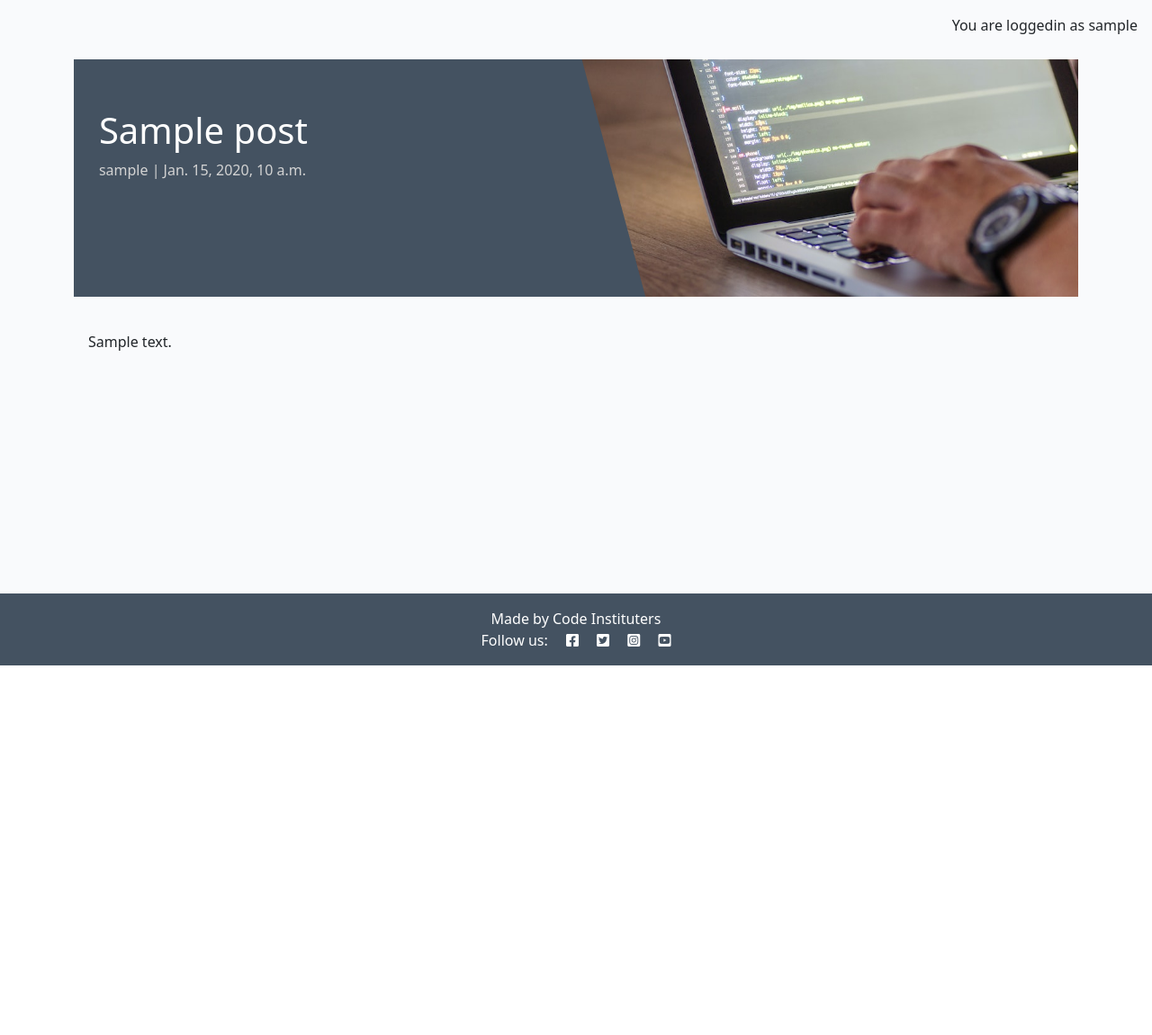
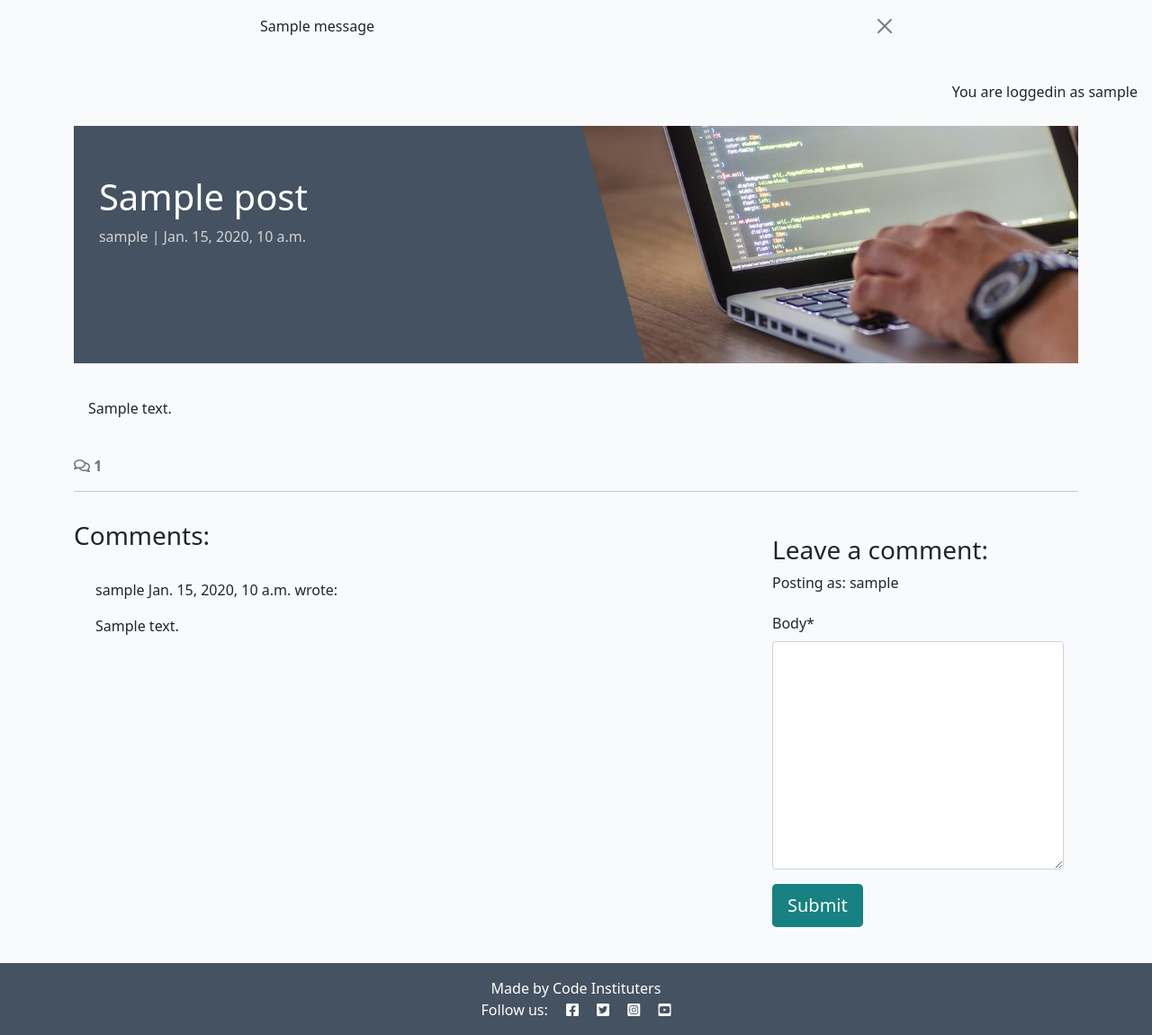
Before and after one commit to mbriscoe/django-blog, a Django app: a page that uses templates/base.html in a window 1280 px wide. Shown: the part 60-1211 px from the top of the page at 90% size. Before the commit the page ends 800 px from the top, so only its background shows below. Run offline with Django 5.2, Linux system fonts and the light colour scheme; a user stored in the database is signed in; tables that the repository leaves empty hold one stand-in row (values such as "Sample post"); one stand-in notice (Sample message) is shown; some libraries are stand-ins or nearby versions.

Commit message:
add: comment form and message

```diff
--- /dev/null
+++ b/blog/forms.py
@@ -0,0 +1,8 @@
+from .models import Comment
+from django import forms
+
+
+class CommentForm(forms.ModelForm):
+    class Meta:
+        model = Comment
+        fields = ("body",)
--- a/blog/templates/blog/post_detail.html
+++ b/blog/templates/blog/post_detail.html
@@ -1,5 +1,4 @@
-{% extends 'base.html' %} {% block content %}
-{% load static %}
+{% extends 'base.html' %} {% block content %} {% load static %} {% load crispy_forms_tags %}
 
 <div class="masthead">
   <div class="container">
@@ -11,7 +10,7 @@
         <p class="post-subtitle">{{ post.author }} | {{ post.created_on }}</p>
       </div>
       <div class="d-none d-md-block col-md-6 masthead-image">
-                <img src="{% static 'images/default.jpg' %}" class="scale" alt="placeholder">
+        <img src="{% static 'images/default.jpg' %}" class="scale" alt="placeholder" />
       </div>
     </div>
   </div>
@@ -19,16 +18,60 @@
 
 <div class="container">
   <div class="row">
-        <div class="col card mb-4  mt-3 left  top">
+    <div class="col card mb-4 mt-3 left top">
       <div class="card-body">
         <!-- The post content goes inside the card-text. -->
         <!-- Use the | safe filter inside the template tags -->
-                <p class="card-text">
-                    {{ post.content | safe }}
+        <p class="card-text">{{ post.content | safe }}</p>
+      </div>
+    </div>
+  </div>
+  <!-- Displaying count of comments -->
+  <div class="row">
+    <div class="col-12">
+      <strong class="text-secondary"> <i class="far fa-comments"></i> {{ comment_count }} </strong>
+    </div>
+    <div class="col-12">
+      <hr />
+    </div>
+  </div>
+  <!-- Displaying Comments -->
+  <div class="row">
+    <div class="col-md-8 card mb-4 mt-3">
+      <h3>Comments:</h3>
+      <div class="card-body">
+        <!-- We want a for loop inside the empty control tags
+          to iterate through each comment in comments -->
+        {% for comment in comments %}
+        <div class="p-2 comments {% if not comment.approved and comment.author == user %} faded{% elif not comment.approved %} d-none{% endif %}">
+          <p class="font-weight-bold">
+            {{ comment.author }}
+            <span class="font-weight-normal"> {{ comment.created_on }} </span> wrote:
           </p>
+          <div id="comment{{ comment.id }}">{{ comment.body | linebreaks }}</div>
+          {% if not comment.approved and comment.author == user %}
+          <p class="approval">This comment is awaiting approval</p>
+          {% endif %}
+        </div>
+        <!-- Our for loop ends here -->
+        {% endfor %}
+      </div>
+    </div>
+    <!-- Creating New Comments -->
+    <div class="col-md-4 card mb-4 mt-3">
+      <div class="card-body">
+        {% if user.is_authenticated %}
+        <h3>Leave a comment:</h3>
+        <p>Posting as: {{ user.username }}</p>
+        <form id="commentForm" method="post" style="margin-top: 1.3em">
+          {{ comment_form | crispy }} {% csrf_token %}
+          <button id="submitButton" type="submit" class="btn btn-signup btn-lg">Submit</button>
+        </form>
+        {% else %}
+        <p>Log in to leave a comment</p>
+        {% endif %}
       </div>
     </div>
   </div>
 </div>
-
 {% endblock content %}
--- a/blog/views.py
+++ b/blog/views.py
@@ -1,6 +1,8 @@
 from django.shortcuts import render, get_object_or_404
 from django.views import generic
+from django.contrib import messages
 from .models import Post
+from .forms import CommentForm
 
 
 # Create your views here.
@@ -27,8 +29,30 @@ def post_detail(request, slug):
     queryset = Post.objects.filter(status=1)
     post = get_object_or_404(queryset, slug=slug)
 
+    comments = post.comments.all().order_by("-created_on")
+    comment_count = post.comments.filter(approved=True).count()
+
+    if request.method == "POST":
+        comment_form = CommentForm(data=request.POST)
+        if comment_form.is_valid():
+            comment = comment_form.save(commit=False)
+            comment.author = request.user
+            comment.post = post
+            comment.save()
+
+            messages.add_message(
+                request, messages.SUCCESS, "Comment submitted and awaiting approval"
+            )
+
+    comment_form = CommentForm()
+
     return render(
         request,
         "blog/post_detail.html",
-        {"post": post},
+        {
+            "post": post,
+            "comments": comments,
+            "comment_count": comment_count,
+            "comment_form": comment_form,
+        },
     )
--- a/codestar/settings.py
+++ b/codestar/settings.py
@@ -55,10 +55,15 @@ INSTALLED_APPS = [
     "allauth",
     "allauth.account",
     "allauth.socialaccount",
+    "crispy_forms",
+    "crispy_bootstrap5",
     "django_summernote",
     "blog",
     "about",
 ]
+
+CRISPY_ALLOWED_TEMPLATE_PACKS = "bootstrap5"
+CRISPY_TEMPLATE_PACK = "bootstrap5"
 
 SITE_ID = 1
 
--- a/requirements.txt
+++ b/requirements.txt
@@ -1,7 +1,9 @@
 asgiref==3.8.1
+crispy-bootstrap5==0.7
 dj-database-url==0.5.0
 Django==4.2.13
 django-allauth==0.57.2
+django-crispy-forms==2.1
 django-summernote==0.8.20.0
 gunicorn==20.1.0
 oauthlib==3.2.2
--- a/templates/base.html
+++ b/templates/base.html
@@ -1,108 +1,112 @@
-{% load static %}
-{% url 'home' as home_url %}
-{% url 'about' as about_url %}
-{% url 'account_login' as login_url %}
-{% url 'account_signup' as signup_url %}
-{% url 'account_logout' as logout_url %}
+{% load static %} {% url 'home' as home_url %} {% url 'about' as about_url %} {% url 'account_login' as login_url %} {% url 'account_signup' as signup_url %} {% url 'account_logout' as logout_url %}
 
 <!DOCTYPE html>
 <html class="h-100" lang="en">
-
   <head>
     <title>CodeStar Blog</title>
     <meta name="viewport" content="width=device-width, initial-scale=1" />
 
     <!-- Google Fonts CSS -->
-    <link rel="preconnect" href="https://fonts.gstatic.com">
-    <link href="https://fonts.googleapis.com/css2?family=Roboto:wght@300&display=swap" rel="stylesheet">
-    <link href="https://fonts.googleapis.com/css2?family=Lato:wght@300;700&display=swap" rel="stylesheet">
+    <link rel="preconnect" href="https://fonts.gstatic.com" />
+    <link href="https://fonts.googleapis.com/css2?family=Roboto:wght@300&display=swap" rel="stylesheet" />
+    <link href="https://fonts.googleapis.com/css2?family=Lato:wght@300;700&display=swap" rel="stylesheet" />
 
     <!-- Font Awesome CSS -->
-    <link rel="stylesheet" href="https://cdnjs.cloudflare.com/ajax/libs/font-awesome/5.15.3/css/all.min.css">
+    <link rel="stylesheet" href="https://cdnjs.cloudflare.com/ajax/libs/font-awesome/5.15.3/css/all.min.css" />
 
     <!-- Bootstrap CSS -->
-    <link href="https://cdn.jsdelivr.net/npm/bootstrap@5.0.1/dist/css/bootstrap.min.css" rel="stylesheet"
-        integrity="sha384-+0n0xVW2eSR5OomGNYDnhzAbDsOXxcvSN1TPprVMTNDbiYZCxYbOOl7+AMvyTG2x" crossorigin="anonymous">
+    <link
+      href="https://cdn.jsdelivr.net/npm/bootstrap@5.0.1/dist/css/bootstrap.min.css"
+      rel="stylesheet"
+      integrity="sha384-+0n0xVW2eSR5OomGNYDnhzAbDsOXxcvSN1TPprVMTNDbiYZCxYbOOl7+AMvyTG2x"
+      crossorigin="anonymous"
+    />
 
     <!-- CustomCSS -->
-    <link rel="stylesheet" href="{% static 'css/style.css' %}">
-
+    <link rel="stylesheet" href="{% static 'css/style.css' %}" />
   </head>
 
   <body class="d-flex flex-column h-100 main-bg">
-
     <!-- Navigation -->
     <nav class="navbar navbar-expand-lg navbar-light bg-white">
       <div class="container-fluid">
-            <a class="navbar-brand" href="{% url 'home' %}"><span class="brand">c<span class="red-o">o</span>de<span
-                        class="thin">|star</span></span></a>
-            <button class="navbar-toggler" type="button" data-bs-toggle="collapse" data-bs-target="#navbarText"
-                aria-controls="navbarText" aria-expanded="false" aria-label="Toggle navigation">
+        <a class="navbar-brand" href="{% url 'home' %}"
+          ><span class="brand">c<span class="red-o">o</span>de<span class="thin">|star</span></span></a
+        >
+        <button class="navbar-toggler" type="button" data-bs-toggle="collapse" data-bs-target="#navbarText" aria-controls="navbarText" aria-expanded="false" aria-label="Toggle navigation">
           <span class="navbar-toggler-icon"></span>
         </button>
         <div class="collapse navbar-collapse" id="navbarText">
           <ul class="navbar-nav me-auto mb-2 mb-lg-0">
             <li class="nav-item">
-                        <a class="nav-link {% if request.path == home_url %}active{% endif %}" aria-current="page"
-                            href="{% url 'home' %}">Home</a>
+              <a class="nav-link {% if request.path == home_url %}active{% endif %}" aria-current="page" href="{% url 'home' %}">Home</a>
             </li>
             <li class="nav-item">
-                        <a class="nav-link {% if request.path == about_url %}active{% endif %}" aria-current="page"
-                            href="{% url 'about' %}">About</a>
+              <a class="nav-link {% if request.path == about_url %}active{% endif %}" aria-current="page" href="{% url 'about' %}">About</a>
             </li>
             {% if user.is_authenticated %}
             <li class="nav-item">
-                        <a class="nav-link {% if request.path == logout_url %}active{% endif %}" aria-current="page"
-                            href="{% url 'account_logout' %}">Logout</a>
+              <a class="nav-link {% if request.path == logout_url %}active{% endif %}" aria-current="page" href="{% url 'account_logout' %}">Logout</a>
             </li>
             {% else %}
             <li class="nav-item">
-                        <a class="nav-link {% if request.path == signup_url %}active{% endif %}" aria-current="page"
-                            href="{% url 'account_signup' %}">Register</a>
+              <a class="nav-link {% if request.path == signup_url %}active{% endif %}" aria-current="page" href="{% url 'account_signup' %}">Register</a>
             </li>
             <li class="nav-item">
-                        <a class="nav-link {% if request.path == login_url %}active{% endif %}" aria-current="page"
-                            href="{% url 'account_login' %}">Login</a>
+              <a class="nav-link {% if request.path == login_url %}active{% endif %}" aria-current="page" href="{% url 'account_login' %}">Login</a>
             </li>
             {% endif %}
-
-
-
           </ul>
-                <span class="navbar-text text-muted">
-                    adventures of a software developer
-                </span>
+          <span class="navbar-text text-muted"> adventures of a software developer </span>
         </div>
       </div>
     </nav>
 
+    <!-- displaying Django messages -->
+    <div class="container">
+      <div class="row">
+        <div class="col-md-8 offset-md-2">
+          {% for message in messages %}
+          <div
+            class="alert {{ message.tags }} alert-dismissible
+        fade show"
+            id="msg"
+            role="alert"
+          >
+            {{ message | safe }}
+            <button type="button" class="btn-close" data-bs-dismiss="alert" aria-label="Close"></button>
+          </div>
+          {% endfor %}
+        </div>
+      </div>
+    </div>
+
     <main class="flex-shrink-0 main-bg">
-
       {% if user.is_authenticated %}
       <p class="text-end m-3">You are loggedin as {{ user }}</p>
       {% else %}
       <p class="text-end m-3">You are not logged in</p>
-        {% endif %}
-        {% block content %}
+      {% endif %} {% block content %}
       <!-- Content Goes here -->
       {% endblock content %}
-
     </main>
 
     <!-- Footer -->
     <footer class="footer mt-auto py-3 dark-bg">
       <p class="m-0 text-center text-white">{% block copyright %}Made by Code Instituters{% endblock %}</p>
-        <p class="m-0 text-center text-white">Follow us: <i class="fab fa-facebook-square ms-3"></i>
+      <p class="m-0 text-center text-white">
+        Follow us: <i class="fab fa-facebook-square ms-3"></i>
         <i class="fab fa-twitter-square ms-3"></i>
         <i class="fab fa-instagram-square ms-3"></i>
         <i class="fab fa-youtube-square ms-3"></i>
       </p>
     </footer>
 
-    <script src="https://cdn.jsdelivr.net/npm/bootstrap@5.0.1/dist/js/bootstrap.bundle.min.js"
-        integrity="sha384-gtEjrD/SeCtmISkJkNUaaKMoLD0//ElJ19smozuHV6z3Iehds+3Ulb9Bn9Plx0x4" crossorigin="anonymous">
-        </script>
+    <script
+      src="https://cdn.jsdelivr.net/npm/bootstrap@5.0.1/dist/js/bootstrap.bundle.min.js"
+      integrity="sha384-gtEjrD/SeCtmISkJkNUaaKMoLD0//ElJ19smozuHV6z3Iehds+3Ulb9Bn9Plx0x4"
+      crossorigin="anonymous"
+    ></script>
     <script src="{% static 'js/script.js' %}"></script>
   </body>
-
 </html>
```
Lines whose indentation alone changed are shown as unchanged.
